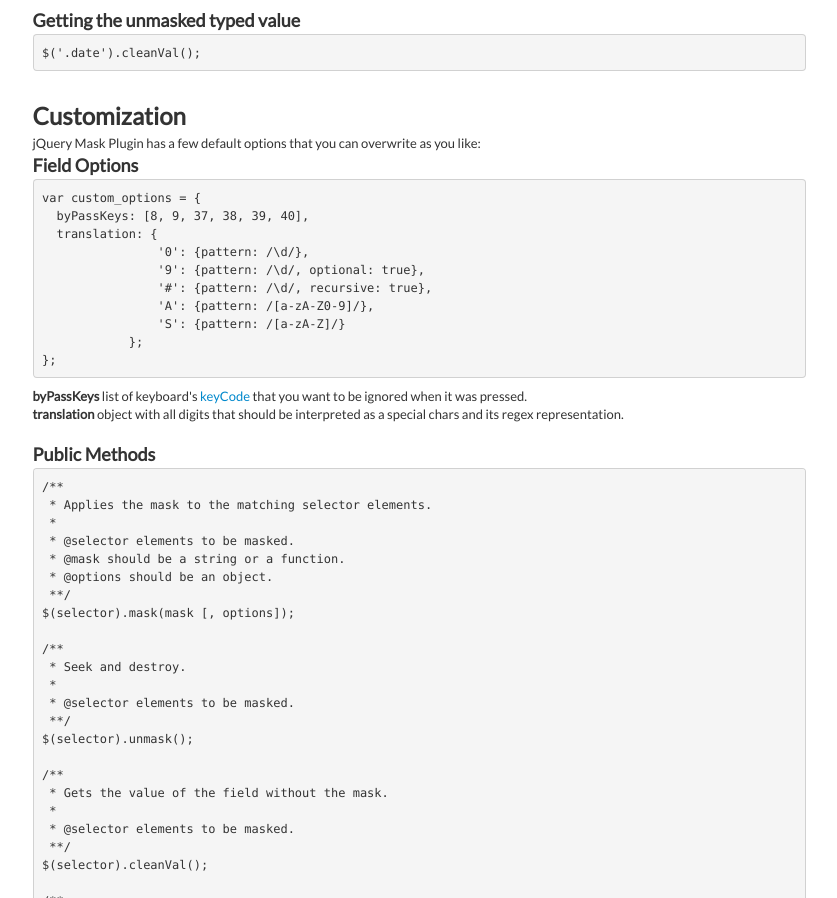
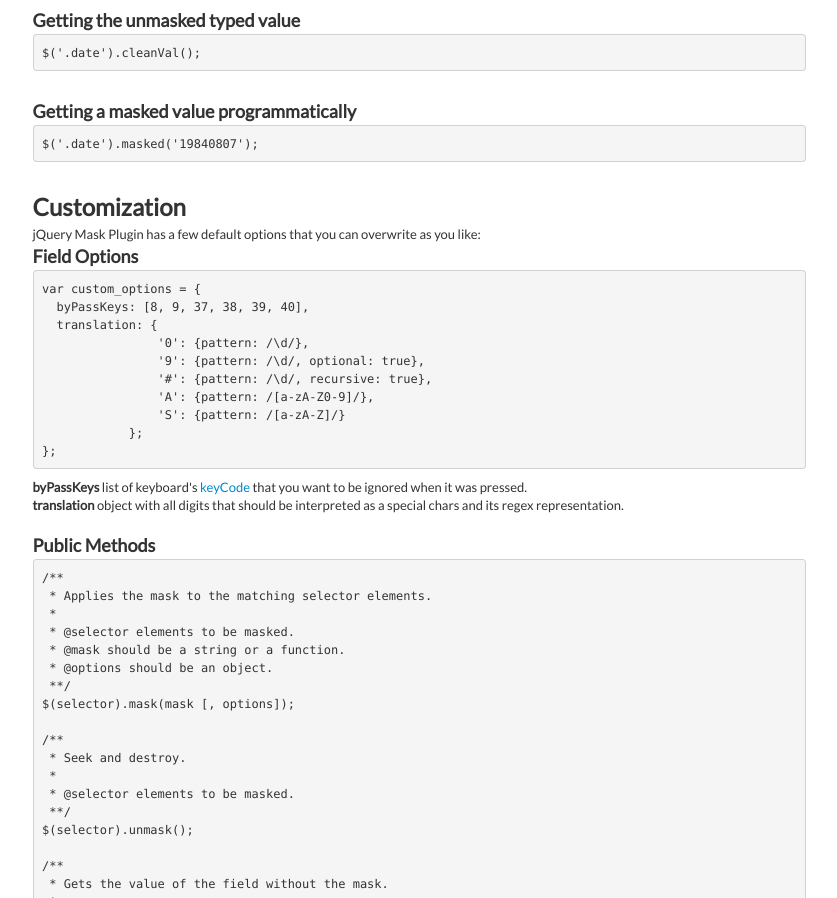
Before and after one commit to igorescobar/jQuery-Mask-Plugin, a plain HTML site: page index.html in a window 1280 px wide. Shown: the part 4040-4938 px from the top of the page, without its empty margins (221-1058 px from the left). Drawn offline with nearby package versions, Linux system fonts and the light colour scheme.

Commit message:
adding masked docs

```diff
--- a/index.html
+++ b/index.html
@@ -261,6 +261,10 @@ $('.field_with_fallback').mask("00r00r0000", {
 
     <br /><h3>Getting the unmasked typed value</h3>
     <pre>$('.date').cleanVal();</pre>
+
+    <br /><h3>Getting a masked value programmatically</h3>
+    <pre>$('.date').masked('19840807');</pre>
+
 <br />
 <h2>Customization</h2>
 
```
